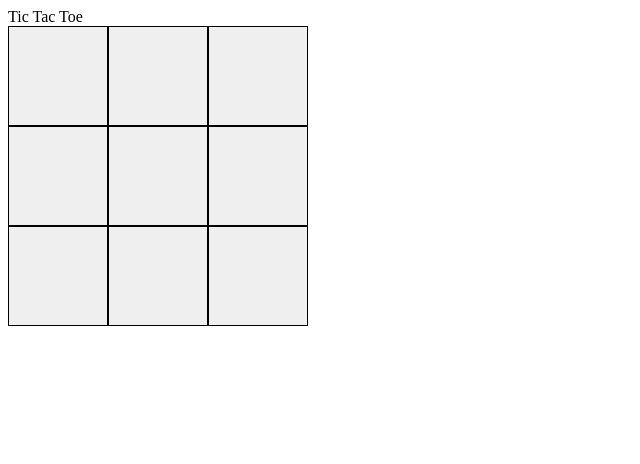
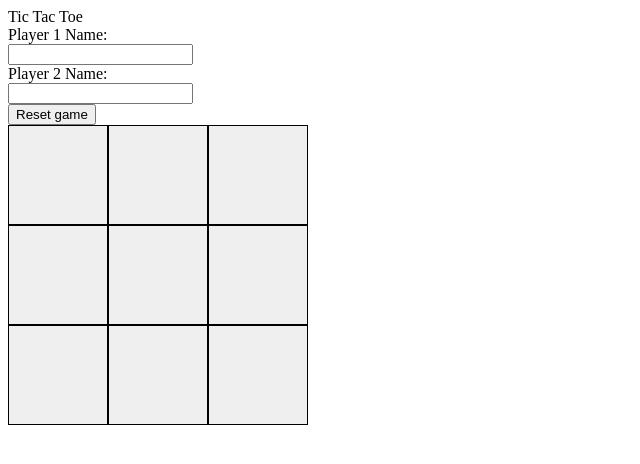
Before and after one commit to CH8091743875984/odin-tictactoe, a plain HTML site: page index.html in a window 1280 px wide. Shown: the whole page, without its empty margins (0-640 px from the left). Drawn offline with Linux system fonts and the light colour scheme.

Commit message:
Added initial player name form, reset button

```diff
--- a/index.html
+++ b/index.html
@@ -9,6 +9,15 @@
 </head>
 <body>
     <div class="heading">Tic Tac Toe</div>
+    <div class="players">
+        <form>
+            <label for="player1">Player 1 Name:</label><br>
+            <input type="text" id="player1" name="player1"><br>
+            <label for="player2">Player 2 Name:</label><br>
+            <input type="text" id="player2" name="player2">
+          </form>
+    </div>
+    <button type="button" id="resetBtn">Reset game</button>
     <div class="result"> </div>
     <div id="game"></div>
 
```
